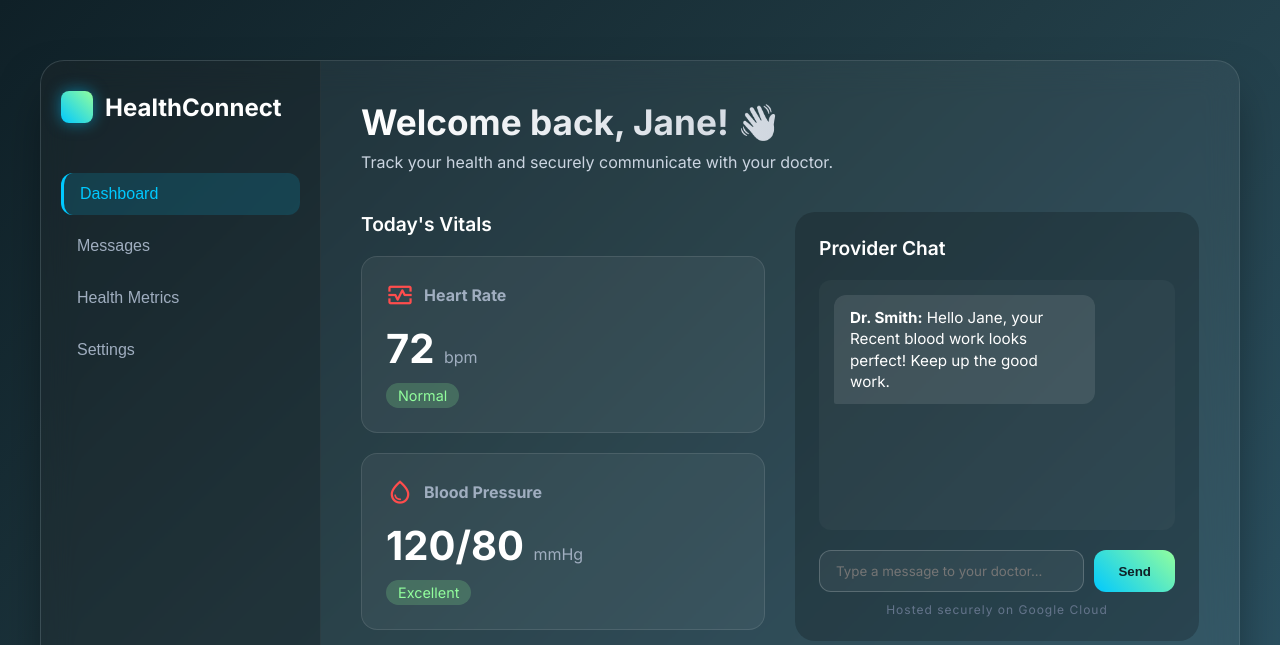
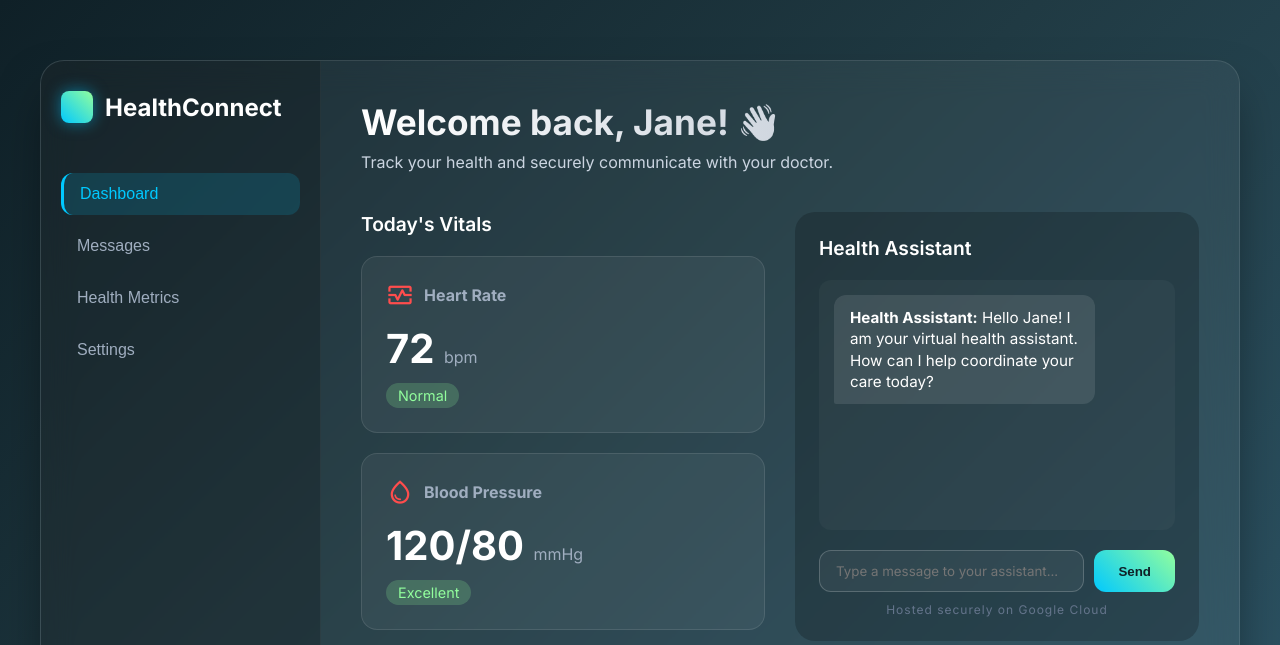
Before and after one commit to GarvitBohra/AI_Healthcare_chatbot, a plain HTML site: page index.html in a window 1280 px wide. Shown: the top 645 px of the page. Drawn offline with nearby package versions, Linux system fonts and the light colour scheme.

Commit message:
UI refactor: Rebrand Provider Chat to active Health Assistant layout to match JS functionality

```diff
--- a/index.html
+++ b/index.html
@@ -75,16 +75,16 @@
 
                 <!-- Secure Communication Section (Firebase Mock) -->
                 <section class="chat-section fade-in delay-1">
-                    <h3>Provider Chat</h3>
+                    <h3>Health Assistant</h3>
                     <div class="chat-box" id="chat-box">
                         <div class="message received">
-                            <p><strong>Dr. Smith:</strong> Hello Jane, your Recent blood work looks perfect! Keep up the good work.</p>
+                            <p><strong>Health Assistant:</strong> Hello Jane! I am your virtual health assistant. How can I help coordinate your care today?</p>
                         </div>
                     </div>
 
                     <div class="chat-input-area">
-                        <input type="text" id="message-input" placeholder="Type a message to your doctor..." aria-label="Chat message input field">
-                        <button id="send-btn" class="primary-btn" aria-label="Send message to provider">Send</button>
+                        <input type="text" id="message-input" placeholder="Type a message to your assistant..." aria-label="Chat message input field">
+                        <button id="send-btn" class="primary-btn" aria-label="Send message to assistant">Send</button>
                     </div>
                     <p class="cloud-note">Hosted securely on Google Cloud</p>
                 </section>
```
